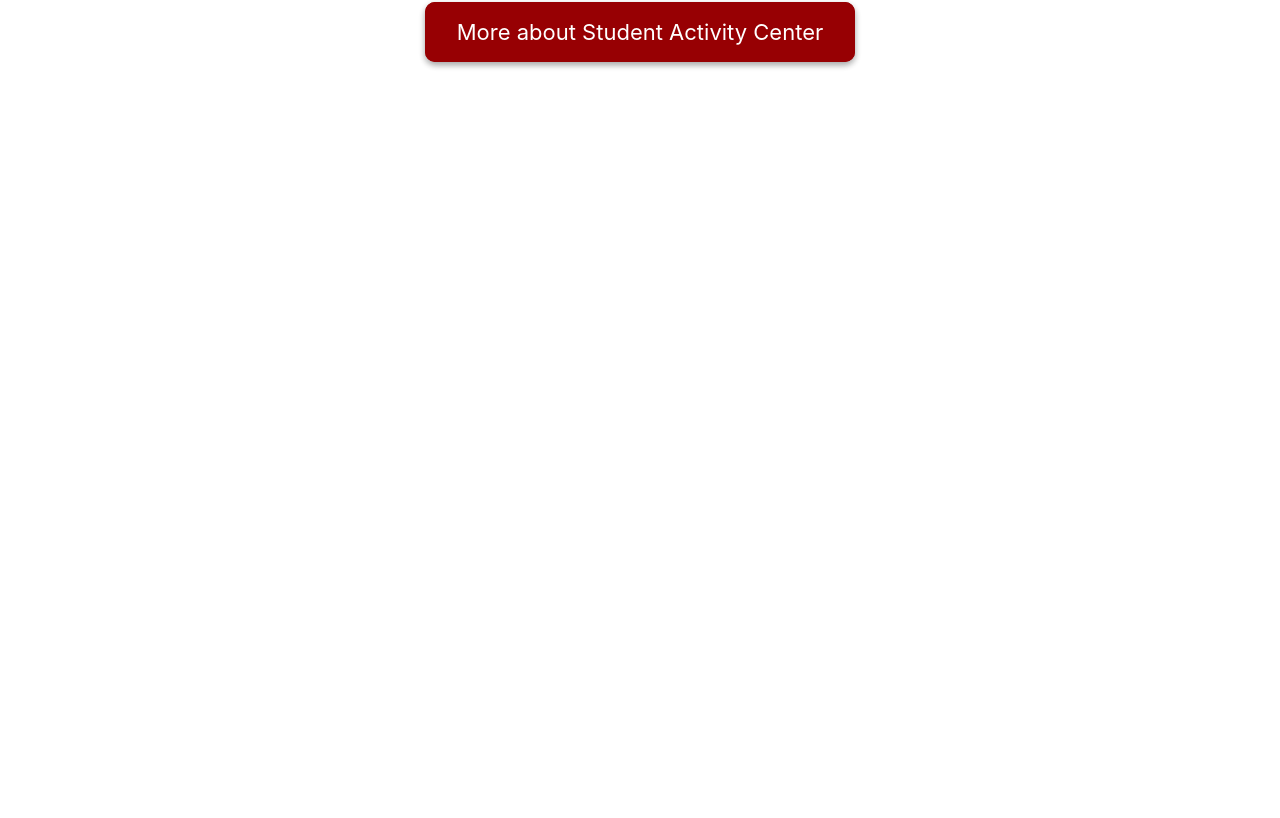
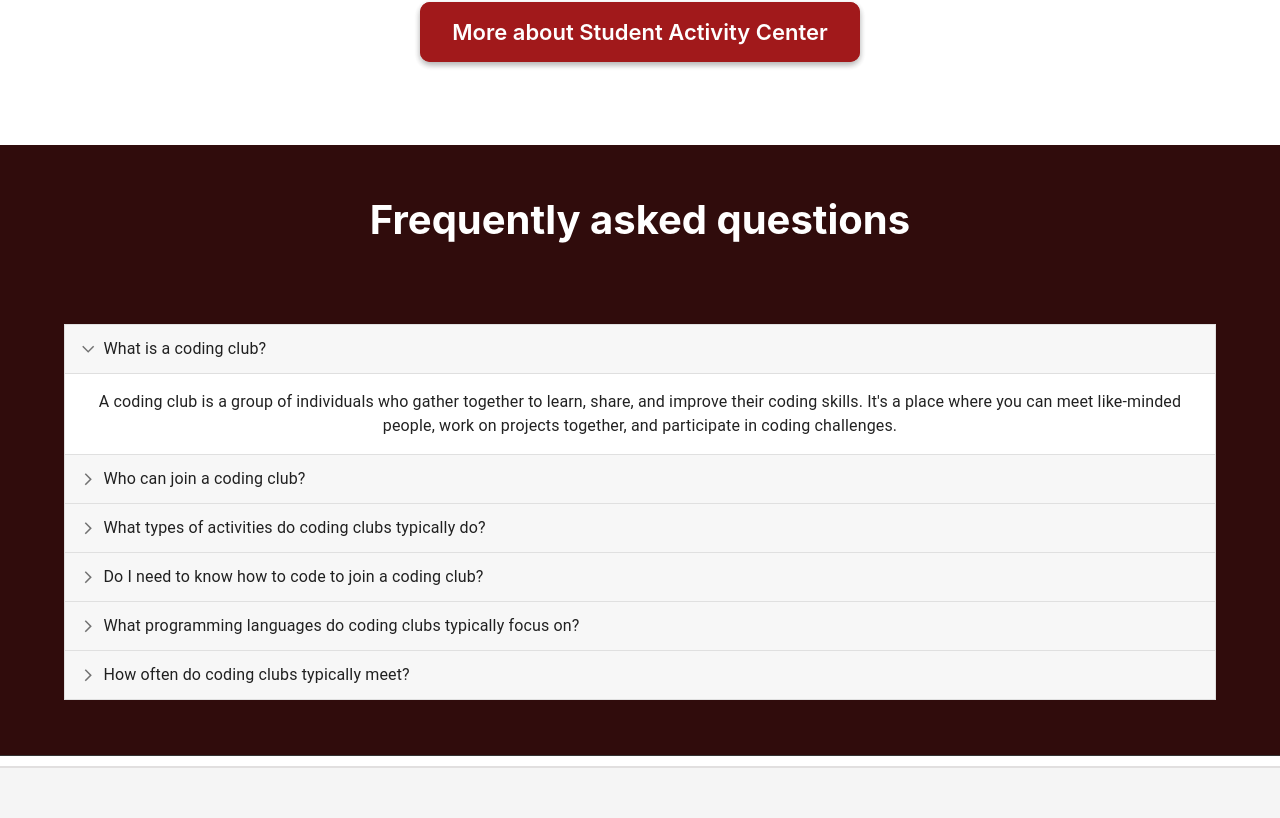
Before and after one commit to DeepakReddyG/sacWebsite, a React (Create React App) app in the folder client/: page / in a window 1280 px wide. Shown: the part 1782-2600 px from the top of the page. Before the commit the page ends 1927 px from the top, so only its background shows below. Built offline with nearby package versions, Linux system fonts and the light colour scheme.

Commit message:
footer settled and faq added

```diff
--- a/client/package.json
+++ b/client/package.json
@@ -3,6 +3,10 @@
   "version": "0.1.0",
   "private": true,
   "dependencies": {
+    "@emotion/react": "^11.10.6",
+    "@emotion/styled": "^11.10.6",
+    "@mui/icons-material": "^5.11.11",
+    "@mui/material": "^5.11.12",
     "@testing-library/jest-dom": "^5.16.5",
     "@testing-library/react": "^13.4.0",
     "@testing-library/user-event": "^13.5.0",
--- a/client/src/App.js
+++ b/client/src/App.js
@@ -14,9 +14,8 @@ function App() {
     <div className="App">
       <NavBar></NavBar>
       <Routes>
-        <Route path='/' element={<Home/>}/>
+        <Route path='/' element={<Home/>}></Route>
       </Routes>
-
     </div>
   );
 }
--- a/client/src/components/Footer/Footer.css
+++ b/client/src/components/Footer/Footer.css
@@ -8,6 +8,8 @@
 
     border-top: 2px solid rgb(225, 223, 223);
     margin-top: 10px;
+    position: absolute;
+
 }
 
 .FooterContainer hr {
@@ -52,7 +54,6 @@
 }
 .FooterThree-one p {
     font-family: 'Gill Sans', 'Gill Sans MT', Calibri, 'Trebuchet MS', sans-serif;
-    font-weight: 100;
     display: inline;
     font-weight: 320;
 }
--- a/client/src/index.js
+++ b/client/src/index.js
@@ -3,6 +3,7 @@ import ReactDOM from 'react-dom/client';
 import './index.css';
 import App from './App';
 
+import Footer from './components/Footer/Footer';
 
 import { BrowserRouter } from 'react-router-dom';
 
--- a/client/src/pages/Home/Home.css
+++ b/client/src/pages/Home/Home.css
@@ -142,6 +142,7 @@
 /* ---------------------------------- */
 .about {
     padding: 10px 0px 100px 0px;
+    opacity: 0.9;
 }
 .about-heading {
 
@@ -192,4 +193,51 @@
     border-radius: 10px;
 
     box-shadow: rgba(0, 0, 0, 0.16) 0px 3px 6px, rgba(0, 0, 0, 0.23) 0px 3px 6px;
+    font-weight: 600;
 }
+
+.about-more-link:hover {
+    color: rgb(151, 0, 3);
+    font-weight: 600;
+    background-color: white;
+    border: 2px solid rgb(151, 0, 3);
+    transition: all 0.4s ease-in-out;
+    zoom: 1.1;
+}
+
+
+
+
+
+/* /Frequently Asked Questions */
+
+
+.faq {
+    padding-top: 50px;
+    background-color: rgb(48, 12, 12);
+}
+
+.faq h1 {
+    color: white;
+    font-size: 40px;
+    display: inline;
+}
+.faq {
+    height: 70vh;
+    border-bottom: 1px solid rgb(53, 51, 51);
+}
+.faqImage {
+    display: inline;
+
+}
+.faqImage img {
+    width: 3%;
+    position: absolute;
+    margin-left: 30px;
+}
+
+.faqInner {
+    width: 90%;
+    margin: auto;
+    margin-top: 80px;
+}
--- a/client/src/pages/Home/Home.js
+++ b/client/src/pages/Home/Home.js
@@ -8,9 +8,68 @@ import CountUp, {startAnimation} from 'react-countup';
 import VisibilitySensor from 'react-visibility-sensor';
 import Slide from 'react-reveal/Slide';
 
+import { styled } from '@mui/material/styles';
+import ArrowForwardIosSharpIcon from '@mui/icons-material/ArrowForwardIosSharp';
+import MuiAccordion from '@mui/material/Accordion';
+import MuiAccordionSummary from '@mui/material/AccordionSummary';
+import MuiAccordionDetails from '@mui/material/AccordionDetails';
+import Typography from '@mui/material/Typography';
+
+
+import Footer from '../../components/Footer/Footer';
+
+
 
 
 const Home  = () => {
+
+
+
+  const Accordion = styled((props) => (
+    <MuiAccordion disableGutters elevation={0} square {...props} />
+  ))(({ theme }) => ({
+    border: `1px solid ${theme.palette.divider}`,
+    '&:not(:last-child)': {
+      borderBottom: 0,
+    },
+    '&:before': {
+      display: 'none',
+    },
+  }));
+
+  const AccordionSummary = styled((props) => (
+    <MuiAccordionSummary
+      expandIcon={<ArrowForwardIosSharpIcon sx={{ fontSize: '0.9rem' }} />}
+      {...props}
+    />
+  ))(({ theme }) => ({
+    backgroundColor:
+      theme.palette.mode === 'dark'
+        ? 'rgba(255, 255, 255, .05)'
+        : 'rgba(0, 0, 0, .03)',
+    flexDirection: 'row-reverse',
+    '& .MuiAccordionSummary-expandIconWrapper.Mui-expanded': {
+      transform: 'rotate(90deg)',
+    },
+    '& .MuiAccordionSummary-content': {
+      marginLeft: theme.spacing(1),
+    },
+  }));
+
+  const AccordionDetails = styled(MuiAccordionDetails)(({ theme }) => ({
+    padding: theme.spacing(2),
+    borderTop: '1px solid rgba(0, 0, 0, .125)',
+  }));
+  const [expanded, setExpanded] = React.useState('panel1');
+
+    const handleChange = (panel) => (event, newExpanded) => {
+    setExpanded(newExpanded ? panel : false);
+    };
+
+
+
+
+
   return (
     <div className='HomeComponent'>
         <div className="HomeContainer">
@@ -197,8 +256,95 @@ const Home  = () => {
 
             </div>
 
+
+
+
+
+            {/* Frequently Asked Questions */}
+            <div className="faq">
+                <h1>Frequently asked questions</h1>
+                <div className="faqImage">
+                </div>
+
+
+                <div className="faqInner">
+                    <Accordion expanded={expanded === 'panel1'} onChange={handleChange('panel1')}>
+                        <AccordionSummary aria-controls="panel1d-content" id="panel1d-header">
+                        <Typography>What is a coding club?</Typography>
+                        </AccordionSummary>
+                        <AccordionDetails>
+                        <Typography>
+                            A coding club is a group of individuals who gather together to learn, share, and improve their coding skills. It's a place where you can meet like-minded people, work on projects together, and participate in coding challenges.
+                        </Typography>
+                        </AccordionDetails>
+                    </Accordion>
+                    <Accordion expanded={expanded === 'panel2'} onChange={handleChange('panel2')}>
+                        <AccordionSummary aria-controls="panel2d-content" id="panel2d-header">
+                        <Typography>Who can join a coding club?</Typography>
+                        </AccordionSummary>
+                        <AccordionDetails>
+                        <Typography>
+                            Anyone can join a coding club, regardless of their age or experience level. Some clubs may have specific requirements or focus on certain programming languages, so be sure to check before joining.
+                        </Typography>
+                        </AccordionDetails>
+                    </Accordion>
+                    <Accordion expanded={expanded === 'panel3'} onChange={handleChange('panel3')}>
+                        <AccordionSummary aria-controls="panel3d-content" id="panel3d-header">
+                        <Typography>What types of activities do coding clubs typically do?</Typography>
+                        </AccordionSummary>
+                        <AccordionDetails>
+                        <Typography>
+                            Coding clubs can vary in their activities, but some common ones include working on coding projects, participating in coding challenges, attending workshops or presentations, and networking with other members.
+                        </Typography>
+                        </AccordionDetails>
+                    </Accordion>
+                    <Accordion expanded={expanded === 'panel4'} onChange={handleChange('panel4')}>
+                        <AccordionSummary aria-controls="panel4d-content" id="panel4d-header">
+                        <Typography>Do I need to know how to code to join a coding club?</Typography>
+                        </AccordionSummary>
+                        <AccordionDetails>
+                        <Typography>
+                            No, you don't need any prior coding experience to join a coding club. In fact, many clubs welcome beginners and offer resources to help them learn.
+                        </Typography>
+                        </AccordionDetails>
+                    </Accordion>
+                    <Accordion expanded={expanded === 'panel5'} onChange={handleChange('panel5')}>
+                        <AccordionSummary aria-controls="panel5d-content" id="panel5d-header">
+                        <Typography>What programming languages do coding clubs typically focus on?</Typography>
+                        </AccordionSummary>
+                        <AccordionDetails>
+                        <Typography>
+                            Coding clubs can focus on a variety of programming languages, depending on the interests of the members. Some common languages include Python, Java, JavaScript, and Ruby.
+                        </Typography>
+                        </AccordionDetails>
+                    </Accordion>
+                    <Accordion expanded={expanded === 'panel6'} onChange={handleChange('panel6')}>
+                        <AccordionSummary aria-controls="panel6d-content" id="panel6d-header">
+                        <Typography>How often do coding clubs typically meet?</Typography>
+                        </AccordionSummary>
+                        <AccordionDetails>
+                        <Typography>
+                            Coding clubs can meet as frequently or infrequently as the members prefer. Some may meet weekly, while others may meet monthly or bi-monthly.
+                        </Typography>
+                        </AccordionDetails>
+                    </Accordion>
+                </div>
+            </div>
+
+
+
+            {/* Students at SAC */}
+            <div className="students">
+                <div className="students-inner">
+
+                </div>
+            </div>
+
         </div>
+        <Footer></Footer>
     </div>
+
+
   )
 }
 
```
Also changed, not shown: 1 other file (tests, documents, lock files or other folders).
